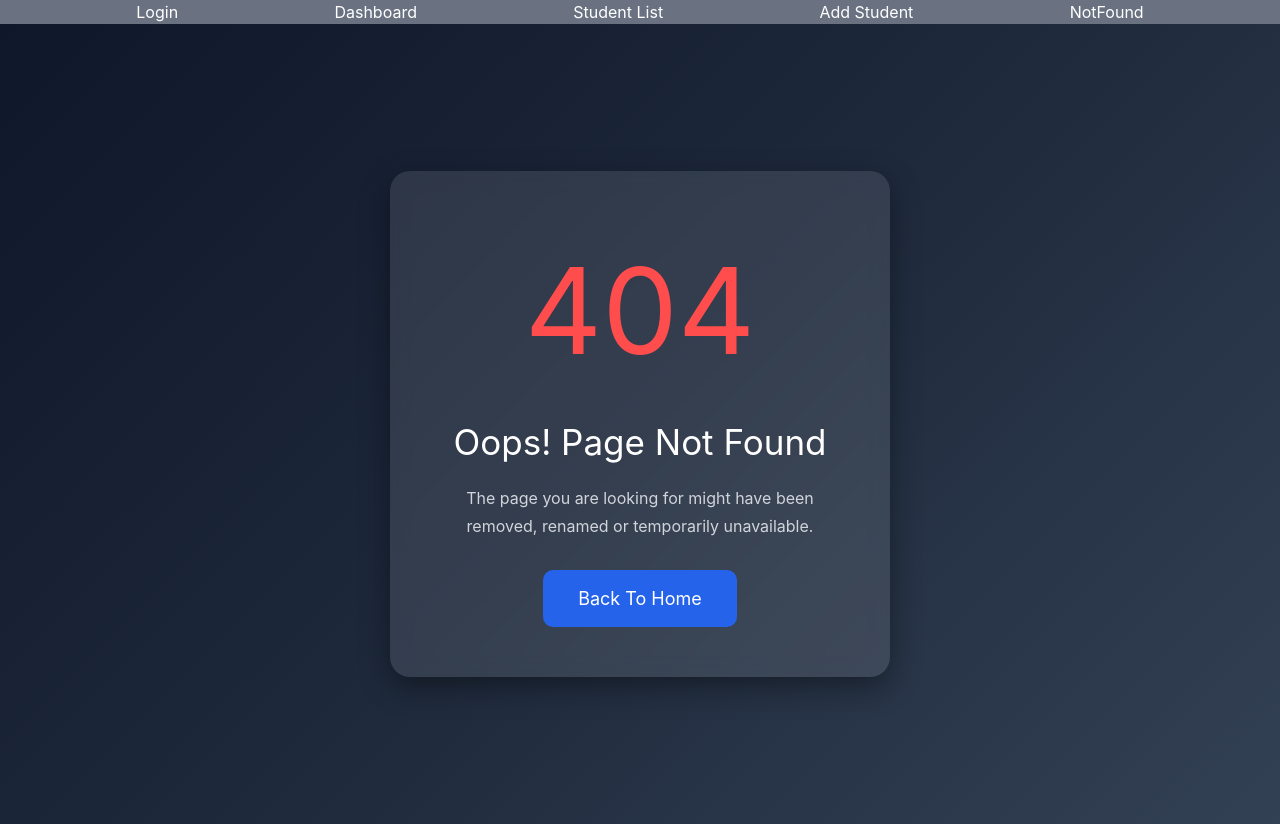
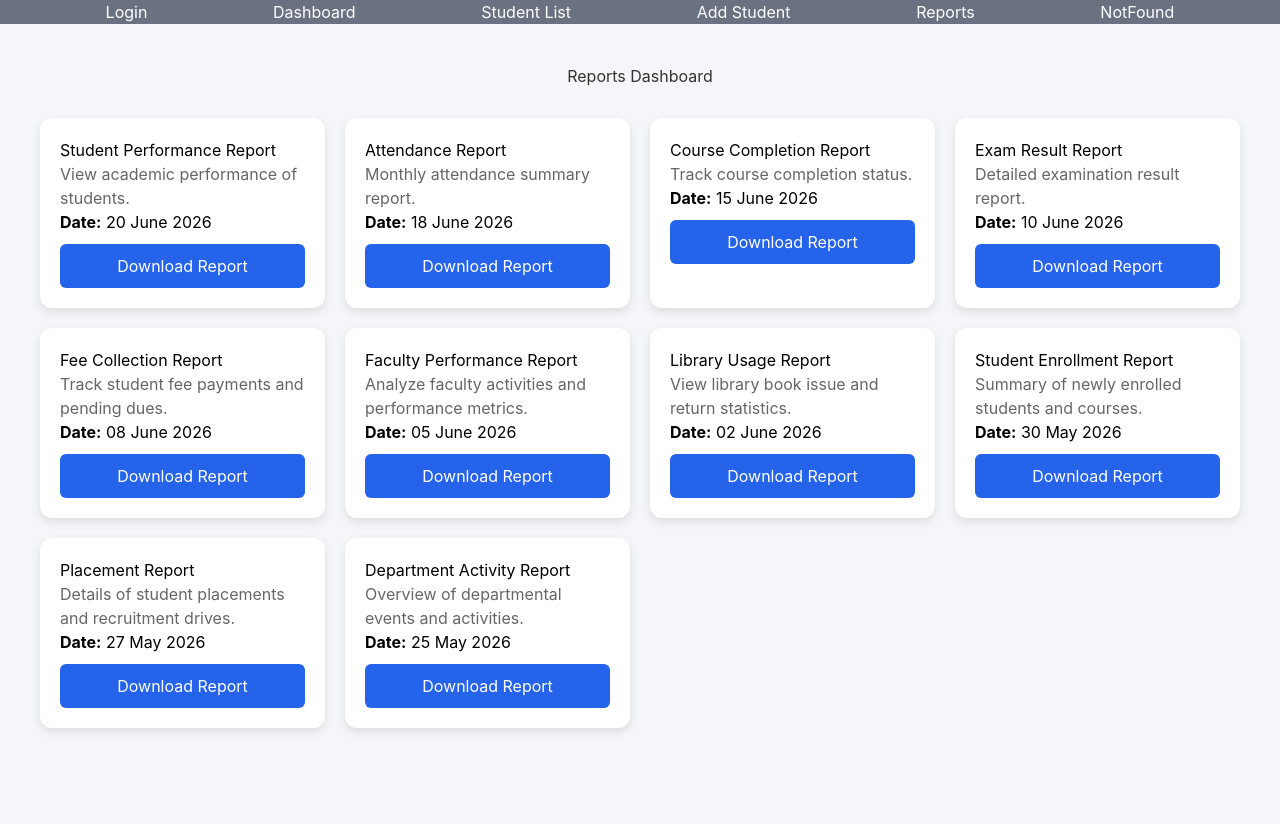
Before and after one commit to Shivtejchavan16/Git-practice, a React (Vite) app: page /reports in a window 1280 px wide. Before the commit this address had no page. Built offline with nearby package versions, Linux system fonts and the light colour scheme.

Commit message:
Added reports page UI with report cards and download button

```diff
--- a/src/App.jsx
+++ b/src/App.jsx
@@ -7,6 +7,7 @@ import AddStudent from "./pages/AddStudent"
 import StudentList from "./pages/StudentList"
 import NotFound from "./pages/NotFound";
 import Profile from "./pages/Profile";
+   import Reports from "./pages/Reports";
 const App = () => {
   return (
     <div>
@@ -19,6 +20,7 @@ const App = () => {
         <Route path='/addstudent' element={<AddStudent/>}/>
         <Route path='/profile' element={<Profile/>}/>
         <Route path="*" element={<NotFound/>}/>
+<Route path="/reports" element={<Reports />} />
       </Routes>
     </div>
   )
--- a/src/components/Navbar.jsx
+++ b/src/components/Navbar.jsx
@@ -19,6 +19,10 @@ const Navbar = () => {
     Add Student
   </NavLink>
 
+<NavLink className="hover:text-amber-500 transition-colors" to="/reports">
+  Reports
+</NavLink>
+
   <NavLink className="hover:text-amber-500 transition-colors" to="/notfound">
     NotFound
   </NavLink>
--- a/src/pages/Reports.jsx
+++ b/src/pages/Reports.jsx
@@ -1,11 +1,129 @@
-import React from 'react'
+const reportsData = [
+  {
+    id: 1,
+    title: "Student Performance Report",
+    description: "View academic performance of students.",
+    date: "20 June 2026",
+  },
+  {
+    id: 2,
+    title: "Attendance Report",
+    description: "Monthly attendance summary report.",
+    date: "18 June 2026",
+  },
+  {
+    id: 3,
+    title: "Course Completion Report",
+    description: "Track course completion status.",
+    date: "15 June 2026",
+  },
+  {
+    id: 4,
+    title: "Exam Result Report",
+    description: "Detailed examination result report.",
+    date: "10 June 2026",
+  },
+  {
+  id: 5,
+  title: "Fee Collection Report",
+  description: "Track student fee payments and pending dues.",
+  date: "08 June 2026",
+},
+{
+  id: 6,
+  title: "Faculty Performance Report",
+  description: "Analyze faculty activities and performance metrics.",
+  date: "05 June 2026",
+},
+{
+  id: 7,
+  title: "Library Usage Report",
+  description: "View library book issue and return statistics.",
+  date: "02 June 2026",
+},
+{
+  id: 8,
+  title: "Student Enrollment Report",
+  description: "Summary of newly enrolled students and courses.",
+  date: "30 May 2026",
+},
+{
+  id: 9,
+  title: "Placement Report",
+  description: "Details of student placements and recruitment drives.",
+  date: "27 May 2026",
+},
+{
+  id: 10,
+  title: "Department Activity Report",
+  description: "Overview of departmental events and activities.",
+  date: "25 May 2026",
+}
+];
 
 const Reports = () => {
   return (
-    <div>
-      <h1>Reports Page</h1>
+    <div
+      style={{
+        minHeight: "100vh",
+        padding: "40px",
+        background: "#f4f6f9",
+      }}
+    >
+      <h1
+        style={{
+          textAlign: "center",
+          marginBottom: "30px",
+          color: "#333",
+        }}
+      >
+        Reports Dashboard
+      </h1>
+
+      <div
+        style={{
+          display: "grid",
+          gridTemplateColumns: "repeat(auto-fit, minmax(280px, 1fr))",
+          gap: "20px",
+        }}
+      >
+        {reportsData.map((report) => (
+          <div
+            key={report.id}
+            style={{
+              background: "#fff",
+              padding: "20px",
+              borderRadius: "12px",
+              boxShadow: "0 4px 10px rgba(0,0,0,0.1)",
+            }}
+          >
+            <h3>{report.title}</h3>
+
+            <p style={{ color: "#666" }}>{report.description}</p>
+
+            <p>
+              <strong>Date:</strong> {report.date}
+            </p>
+
+            <button
+              style={{
+                width: "100%",
+                padding: "10px",
+                background: "#2563eb",
+                color: "#fff",
+                border: "none",
+                borderRadius: "6px",
+                cursor: "pointer",
+                marginTop: "10px",
+              }}
+            >
+              Download Report
+            </button>
+          </div>
+        ))}
+      </div>
     </div>
-  )
-}
+  );
+};
 
-export default Reports
+export default Reports;
```
